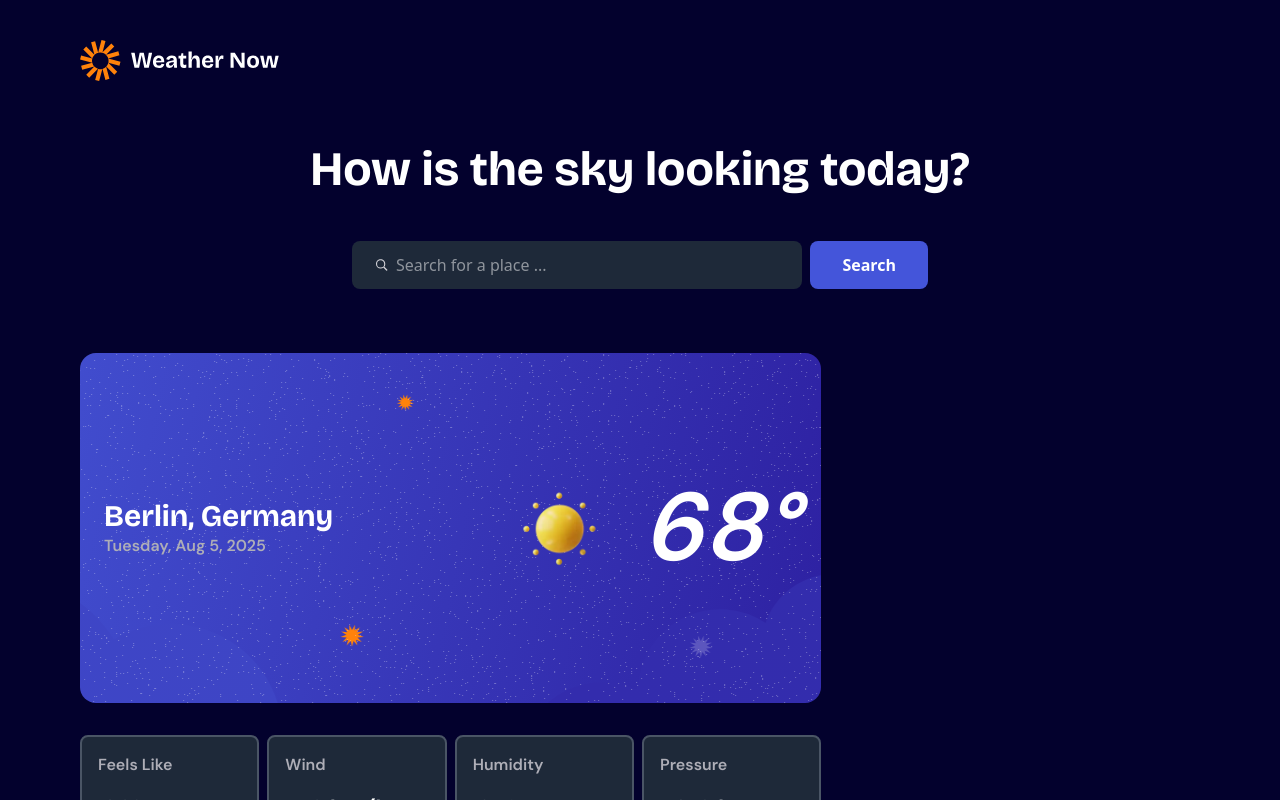
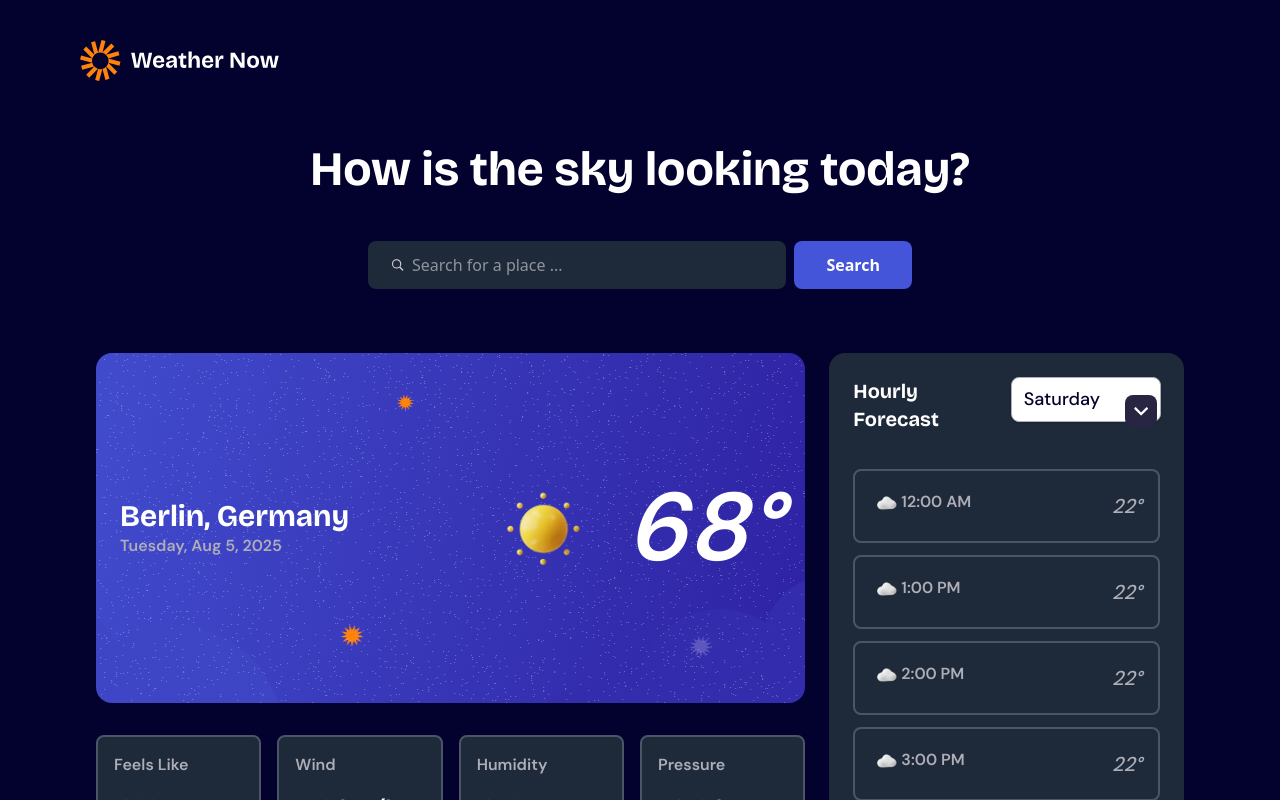
Before and after one commit to devyoussefshaaban/Atmox, a Next.js app: page / in a window 1280 px wide. Shown: the top 800 px of the page. Built offline with nearby package versions, Linux system fonts and the light colour scheme.

Commit message:
home page implementation - basic fix

```diff
--- a/app/layout.tsx
+++ b/app/layout.tsx
@@ -2,13 +2,13 @@ import { DM_Sans, Bricolage_Grotesque } from "next/font/google";
 import "./globals.css";
 import Image from "next/image";
 
-const dmSans = DM_Sans({
+export const dmSans = DM_Sans({
   subsets: ["latin"],
   weight: ["300", "500", "600", "700"],
   variable: "--font-dmSans",
 });
 
-const bricolage = Bricolage_Grotesque({
+export const bricolage = Bricolage_Grotesque({
   subsets: ["latin"],
   weight: ["700"],
   variable: "--font-bricolage",
@@ -20,8 +20,8 @@ export const metadata = {
 
 export default function RootLayout({ children }: { children: React.ReactNode }) {
   return (
-    <html lang="en" className="px-20 py-10">
-      <header className="flex justify-between align-center">
+    <html lang="en" className="px-4 py-6 md:px-20 md:py-10">
+      <header className="flex justify-between items-center">
         <div>
           <Image width={200} height={200} src="/images/logo.svg" alt="Logo" className="mx-auto" />
         </div>
--- a/app/page.tsx
+++ b/app/page.tsx
@@ -52,6 +52,49 @@ const dailyForecastStats = [
   },
 ]
 
+const hourlyForecastStats = [
+  {
+    hour: "12:00",
+    min: 24,
+    max: 68,
+  },
+  {
+    hour: "13:00",
+    min: 24,
+    max: 68,
+  },
+  {
+    hour: "14:00",
+    min: 24,
+    max: 68,
+  },
+  {
+    hour: "15:00",
+    min: 24,
+    max: 68,
+  },
+  {
+    hour: "16:00",
+    min: 24,
+    max: 68,
+  },
+  {
+    hour: "17:00",
+    min: 24,
+    max: 68,
+  },
+  {
+    hour: "18:00",
+    min: 24,
+    max: 68,
+  },
+  {
+    hour: "20:00",
+    min: 24,
+    max: 68,
+  },
+]
+
 const getStatIcon = (min: number, max: number) => {
   const avg: number = Math.floor((max - min) / 2)
 
@@ -66,68 +109,76 @@ const getStatIcon = (min: number, max: number) => {
   else return "/images/icon-sunny.webp"
 }
 
+const getHourFromString = (str: string): string => {
+  const hour = Number(str.split(":")[0]) > 12 ? Number(str.split(":")[0]) - 12 : Number(str.split(":")[0])
+
+  return hour + ":" + str.split(":")[1] + (Number(str.split(":")[0]) > 12 ? " PM" : " AM")
+}
+
 const Home = () => {
   return (
     <main className=" mt-16">
       {/* TOP SECTION */}
       <h1 className="font-bricolage font-bolder text-center text-5xl mb-12">How is the sky looking today?</h1>
-      <div className="max-w-xl mx-auto">
-        <div className="flex justify-center gap-2 wrap mx-auto w-full">
+      <div className="max-w-xl mx-auto px-4 w-full">
+        <div className="flex flex-col sm:flex-row justify-center gap-2 wrap mx-auto w-full">
           <div className="w-full rounded-lg border-none bg-gray-800 text-md  px-6 py-3 flex items-center">
             <Image width={12} height={15} src="/images/icon-search.svg" alt="Search Icon" className="mr-2" />
             <input type="text" className="w-full border-none bg-gray-800 text-md outline-none"
               placeholder="Search for a place ..." />
           </div>
-          <div>
-            <button className="rounded-lg bg-blue-500 px-8 py-3 font-semibold cursor-pointer text-white">Search</button>
+          <div className="w-full sm:w-auto mt-2 sm:mt-0">
+            <button className="w-full sm:w-auto rounded-lg bg-blue-500 px-8 py-3 font-semibold cursor-pointer text-white">Search</button>
           </div>
         </div>
       </div>
       {/* BOTTOM SECTION */}
-      <div className="flex justify-center gap-2 items-center mt-16">
+      <div className="flex flex-col lg:flex-row justify-center gap-6 items-start mt-8 lg:mt-16 px-4">
         {/* LEFT SECTION */}
-        <div className="flex-1">
+        <div className="w-full lg:flex-1">
           <div className="flex flex-col">
             {/* SHOWCASE */}
             <div className="
             p-6
             flex
+            flex-col sm:flex-row
             justify-between items-center
             rounded-2xl
             bg-cover
             bg-center
             bg-no-repeat
-            overflow-hidden
-            bg-[url('/images/bg-today-large.svg')] w-full h-[350px]">
-              <div className="flex flex-col">
-                <h2 className="font-bricolage font-bolder text-3xl">Berlin, Germany</h2>
+            bg-[url('/images/bg-today-large.svg')] w-full min-h-[350px]">
+              <div className="flex flex-col mb-4 sm:mb-0 text-center sm:text-left">
+                <h2 className="font-bricolage font-bolder text-2xl sm:text-3xl">Berlin, Germany</h2>
                 <p className="font-dmSans text-neutral-300 font-semibold">Tuesday, Aug 5, 2025</p>
               </div>
               <div className="flex flex-row items-center gap-2">
                 <Image width={150} height={150} src="/images/icon-sunny.webp" alt="Sun Icon" />
-                <p className="font-dmSans font-semibold italic text-8xl">68°</p>
+                <p className="font-dmSans font-semibold italic text-6xl sm:text-8xl">68°</p>
               </div>
             </div>
             {/* FORECAST */}
-            <div className="grid md:grid-cols-4 sm:grid-cols-1 gap-4 sm:gap-2 mt-8">
+            <div className="grid grid-cols-2 md:grid-cols-4 gap-4 mt-8">
               {forecastStats.map((stat) => (
                 <div key={stat.title} className="flex flex-col bg-gray-800 p-4 rounded-lg border-2 border-gray-600">
                   <p className="font-dmSans text-neutral-300 font-semibold mb-4">{stat.title}</p>
-                  <p className="font-dmSans font-semibold italic text-2xl">{stat.value}</p>
+                  <p className="font-dmSans font-semibold italic text-xl sm:text-2xl">{stat.value}</p>
                 </div>
               ))}
             </div>
             {/* FOOTER */}
             <div className="mt-12">
               <h2 className="font-bricolage font-bolder text-xl mb-4">Daily Forecast</h2>
-              <div className="grid md:grid-cols-7 sm:grid-cols-1 gap-3 ">
+              <div className="grid grid-cols-2 md:grid-cols-3 lg:grid-cols-7 gap-3">
                 {dailyForecastStats.map((stat) => (
                   <div key={stat.day} className="flex flex-col bg-gray-800 p-4 rounded-lg border-2 border-gray-600 min-h-[180px]">
                     <p className="font-dmSans text-neutral-300 font-semibold mb-4 text-center">{stat.day}</p>
-                    <Image width={150} height={150} src={getStatIcon(stat.min, stat.max)} alt="Sun Icon" />
-                    <div className="flex flex-row justify-between">
-                      <p className="font-dmSans font-normal text-neutral-300 italic text-xl">{stat.min}°</p>
-                      <p className="font-dmSans font-normal text-neutral-300 italic text-xl">{stat.max}°</p>
+                    <div className="flex justify-center mb-2">
+                      <Image width={80} height={80} src={getStatIcon(stat.min, stat.max)} alt="Weather Icon" className="w-[60px] h-[60px] sm:w-[80px] sm:h-[80px] object-contain" />
+                    </div>
+                    <div className="flex flex-row justify-between mt-auto">
+                      <p className="font-dmSans font-normal text-neutral-300 italic text-lg sm:text-xl">{stat.min}°</p>
+                      <p className="font-dmSans font-normal text-neutral-300 italic text-lg sm:text-xl">{stat.max}°</p>
                     </div>
                   </div>
                 ))}
@@ -136,8 +187,82 @@ const Home = () => {
           </div>
         </div>
         {/* RIGHT SECTION */}
-        <div className="flex-[0.5]">
+        <div className="hidden md:block md:flex-[0.5]">
+          <div className="flex flex-col justify-center bg-gray-800 p-6 rounded-2xl">
+            <div className="grid grid-cols-2 gap-2 mb-6">
+              <h2 className="font-bricolage font-bold text-xl mb-3">
+                Hourly Forecast
+              </h2>
 
+              <div className="relative w-[150px]">
+                <select
+                  name="day"
+                  id="day"
+                  className="
+      w-full h-[45px]
+      px-3 pr-10
+      rounded-lg
+      font-dmSans text-base
+
+      bg-neutral-0 text-neutral-900
+      dark:bg-neutral-900 dark:text-neutral-0
+
+      border border-neutral-300
+      dark:border-neutral-600
+
+      shadow-sm
+      dark:shadow-md
+
+      cursor-pointer outline-none
+      transition-all duration-200
+
+      focus:border-blue-500
+      focus:ring-2 focus:ring-blue-500/40
+      dark:focus:border-blue-500
+      dark:focus:ring-blue-500/50
+
+      appearance-none
+    "
+                >
+                  <option className="bg-neutral-0 dark:bg-neutral-900" value="saturday">Saturday</option>
+                  <option className="bg-neutral-0 dark:bg-neutral-900" value="sunday">Sunday</option>
+                  <option className="bg-neutral-0 dark:bg-neutral-900" value="monday">Monday</option>
+                  <option className="bg-neutral-0 dark:bg-neutral-900" value="tuesday">Tuesday</option>
+                  <option className="bg-neutral-0 dark:bg-neutral-900" value="wednesday">Wednesday</option>
+                  <option className="bg-neutral-0 dark:bg-neutral-900" value="thursday">Thursday</option>
+                  <option className="bg-neutral-0 dark:bg-neutral-900" value="friday">Friday</option>
+                </select>
+
+                {/* Icon inside styled dark container */}
+                <div className="
+    absolute right-1 top-1/2 -translate-y-1/2
+    w-8 h-8
+    flex items-center justify-center
+    rounded-lg
+    bg-neutral-800
+    dark:bg-neutral-800
+    pointer-events-none
+  ">
+                  <Image width={16} height={16} src="/images/icon-dropdown.svg" alt="Arrow Down" />
+                </div>
+              </div>
+
+            </div>
+
+            <div className="grid gap-3">
+              {hourlyForecastStats.map((stat) => (
+                <div key={stat.hour} className="flex flex-row justify-between items-center bg-gray-800 p-4 rounded-lg border-2 border-gray-600 ">
+                  <div className="flex justify-center items-center mb-2">
+                    <Image width={30} height={30} src={getStatIcon(stat.min, stat.max)} alt="Weather Icon" />
+                    <p className="font-dmSans text-neutral-300 font-semibold text-center">{getHourFromString(stat.hour)}</p>
+                  </div>
+                  <div>
+                    <p className="font-dmSans font-normal text-neutral-300 italic text-lg sm:text-xl">{Math.floor(stat.max - stat.min) / 2}°</p>
+                  </div>
+                </div>
+              ))}
+            </div>
+          </div>
         </div>
       </div>
     </main >
```
